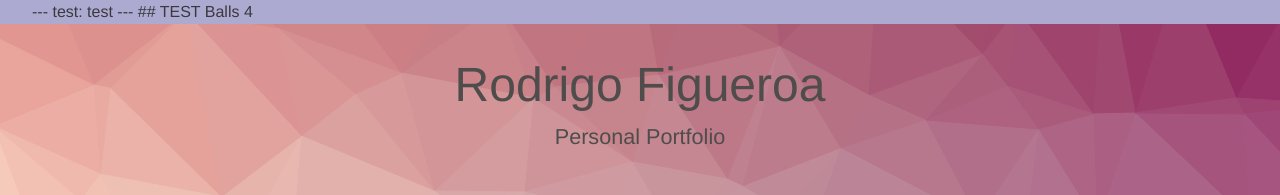
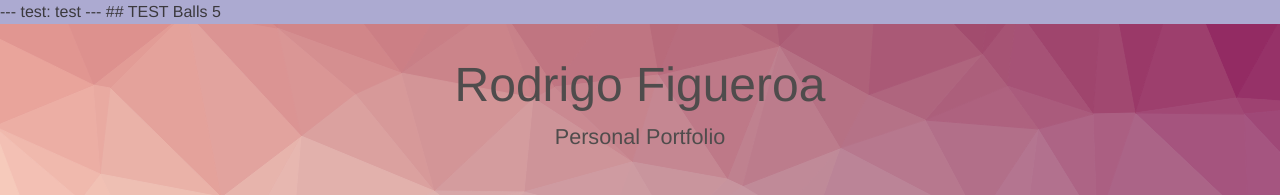
Before and after one commit to RodrigoFigueroaM/RodrigoFigueroaM.github.io, a Jekyll site: the page built from about.html, in a window 1280 px wide. Shown: the top 195 px of the page. Built offline with Jekyll 4.4.1, drawn with Linux system fonts in a browser that asks for light colours.

Commit message:
test about me

```diff
--- a/about.html
+++ b/about.html
@@ -39,9 +39,7 @@ layout: compress
     <div class="content">
         <!-- trianglify pattern container -->
         <div class="pattern pattern--hidden">
-			 <div class="wrapper">
-				 {% include_relative about/about.md %}
-			</div>
+			 {% include_relative about/about.md %}
         </div>
     </div>
     <!-- /container -->
--- a/about/about.md
+++ b/about/about.md
@@ -1,4 +1,4 @@
 ---
 test: test
 ---
-## TEST Balls 4
+## TEST Balls 5
```
